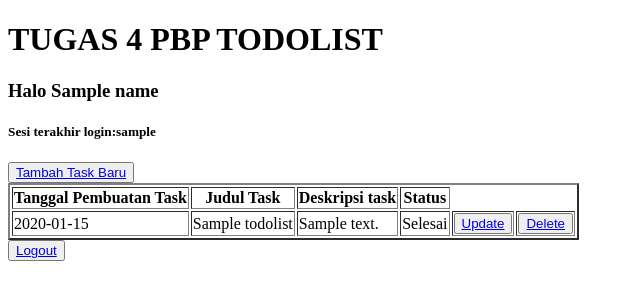
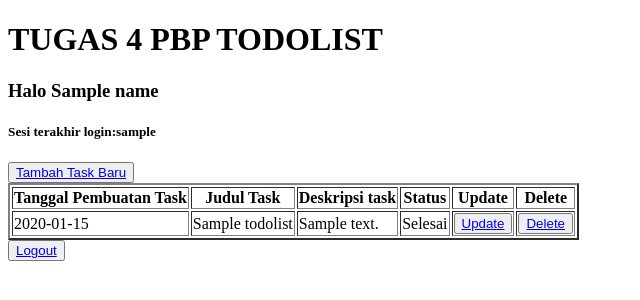
Before and after one commit to ramantii/tugas2-pbp, a Django app: template todolist/templates/todolist.html in a window 1280 px wide. Shown: the top 300 px of the page, without its empty margins (0-640 px from the left). Run offline with Django 4.2, Linux system fonts and the light colour scheme; tables that the repository leaves empty hold one stand-in row (values such as "Sample post"); the template is opened without the code that fills it: values that come from a table or form of the project are taken from there, most other values are stand-ins (such as "Sample title", 1, 10 or a date in 2020).

Commit message:
'updatetask4!'

```diff
--- a/todolist/templates/todolist.html
+++ b/todolist/templates/todolist.html
@@ -16,6 +16,8 @@
     <th>Judul Task</th>
     <th>Deskripsi task</th>
     <th>Status</th>
+    <th>Update</th>
+    <th>Delete</th>
   </tr>
   {% for todolist in todolists %}
   <tr>
--- a/todolist/views.py
+++ b/todolist/views.py
@@ -12,13 +12,10 @@ from django.urls import reverse
 
 
 
-
-
 # Create your views here.
 @login_required(login_url='/todolist/login/')
 def show_todolist(request):
-    userid= request.user.id
-    data = Todolist.objects.filter(pk = userid)
+    data = Todolist.objects.filter(user=request.user)
     username = request.user.username
     context = {
         'name' : username,
```
